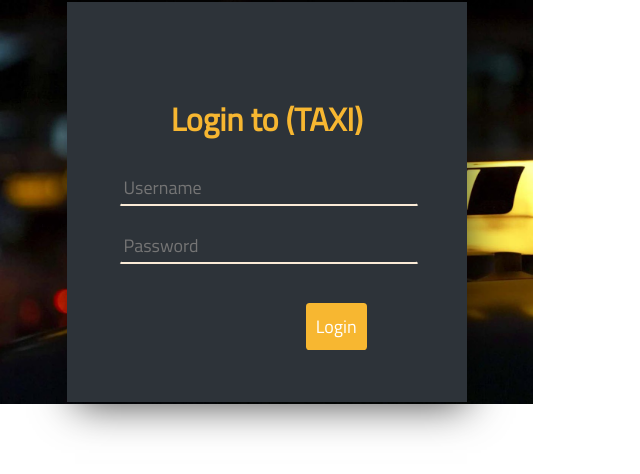
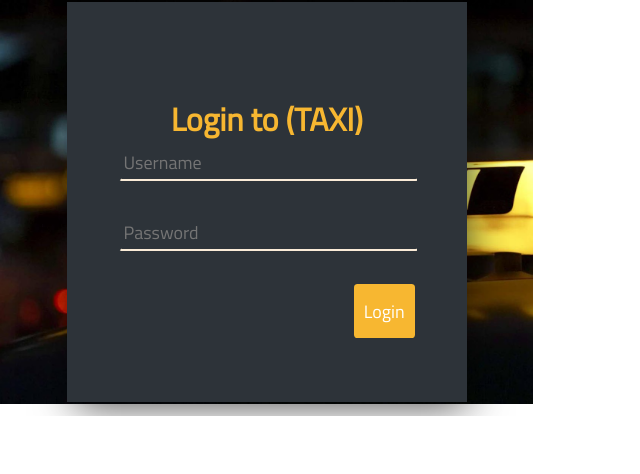
Before and after one commit to Oshan96/CabServiceSystem, a PHP site: page /login2.html in a window 1280 px wide. Shown: the top 474 px of the page, without its empty margins (0-640 px from the left). Run offline with PHP 8.4, Linux system fonts and the light colour scheme.

Commit message:
login2, login.css changes

```diff
--- a/css/login-style.css
+++ b/css/login-style.css
@@ -6,6 +6,24 @@
     height: 100%;
     width: 100%;
 }
+
+/* #first {
+    transition : 0.5s;
+}
+
+#second {
+    transition: margin_left 0.5s;
+}
+
+#first.show {
+    display: flex;
+    width:'41.66%';
+}
+
+#first.hide {
+    display: none;
+    width: 0%;
+} */
 
 body {
     margin:0;
@@ -34,6 +52,8 @@ body {
 
 .row-flex {
     height: 100%;
+    padding-bottom: 12px;
+    overflow: hidden;
 }
 
 .row-flex > .login {
@@ -47,11 +67,20 @@ input[type=text], input[type=password] {
     color:white;
 }
 
-.col-12 {
+.title {
     text-align: center;
+    display: flex;
+    justify-content: center;
+    align-items: center;
 }
 
 
 .row {
     padding: 7px;
 }
+
+.align-right {
+    padding-right: 0;
+    display: flex;
+    flex-direction: row-reverse;
+}
--- /dev/null
+++ b/js/navigationevent.js
@@ -0,0 +1,19 @@
+
+var isShown = true;
+
+function executeEvent() {
+    console.log(isShown)
+    // if(isShown) {
+    //     document.getElementById("first").style.width = '0%'
+    //     document.getElementById("first").style.display = 'none'
+    //     document.getElementById("second").style.width = '100%'
+    // } else {
+    //     document.getElementById("first").style.width = '41.66%'
+    //     document.getElementById("first").style.display = 'flex'
+    //     document.getElementById("second").style.width = '58.33%'
+
+    // }
+
+    isShown = !isShown
+
+}
--- a/login.html
+++ b/login.html
@@ -30,7 +30,7 @@
                 </div>
 
                 <div class="row-flex">
-                    <div class="col-12" style="padding-right:50px; padding-top: 20px; text-align: right;">
+                    <div class="col-12 align-right" style="padding-right:50px; padding-top: 20px; text-align: right;">
                         <button class="button-bg">Login</button>
                     </div>
                 </div>
--- a/login2.html
+++ b/login2.html
@@ -4,16 +4,18 @@
         <title>Login</title>
         <link type="text/css" rel="stylesheet" href="./css/basic-style.css">
         <link type="text/css" rel="stylesheet" href="./css/login-style.css">
+
+        <script type="text/javascript" src="./js/navigationevent.js"></script>
     </head>
 
     <body>
 
         <div class="row-container-flex">
             <div class="row-flex">
-                <div class="col-5 login image-container">
+                <div class="col-5 login image-container" id="first">
                     <div class="row-container-flex" id="content-container" style="background-color: #2d3339;">
                         <div class="row-flex">
-                            <div class="col-12">
+                            <div class="col-12 title">
                                 <h1>Login to (TAXI)</h1>
                             </div>
                         </div>
@@ -31,14 +33,14 @@
                         </div>
 
                         <div class="row-flex">
-                            <div class="col-12" style="padding-right:50px; padding-top: 20px; text-align: right;">
+                            <div class="col-12 align-right">
                                 <button class="button-bg">Login</button>
                             </div>
                         </div>
                     </div>
                 </div>
 
-                <div class="col-7"></div>
+                <div class="col-7" id="second" onclick="executeEvent()"></div>
             </div>
 
         </div>
```
